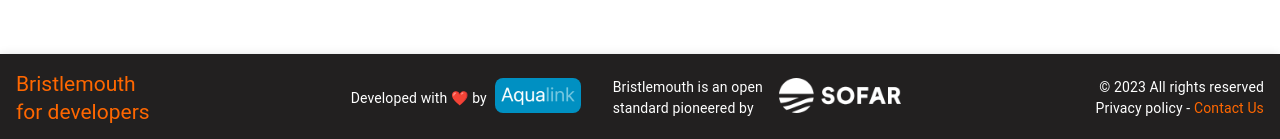
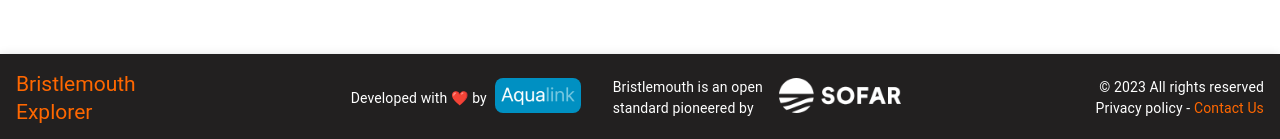
Before and after one commit to aqualinkorg/bristlemouth-explorer, a React (Vite) app: page / in a window 1280 px wide. Shown: the part 658-797 px from the top of the page. Built offline with nearby package versions, Linux system fonts and the light colour scheme.

Commit message:
update footer

```diff
--- a/src/common/Footer/index.tsx
+++ b/src/common/Footer/index.tsx
@@ -55,9 +55,8 @@ function Footer() {
         <Grid item>
           <MainText variant="h5">
             <StyledLink target="_blank" rel="noopener" href={bristlemouthURL}>
-              Bristlemouth
-            </StyledLink>{' '}
-            for developers
+              Bristlemouth Explorer
+            </StyledLink>
           </MainText>
         </Grid>
 
```
Also changed, not shown: 2 other files (tests, documents, lock files or other folders).
